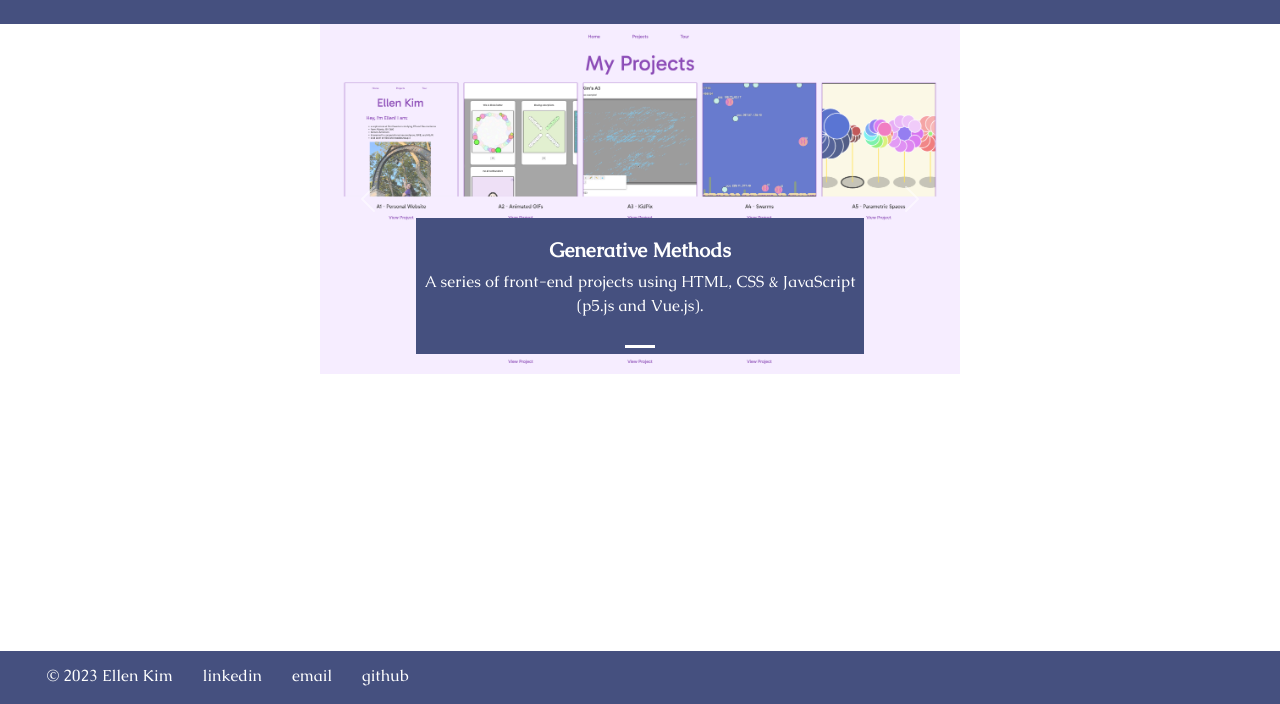
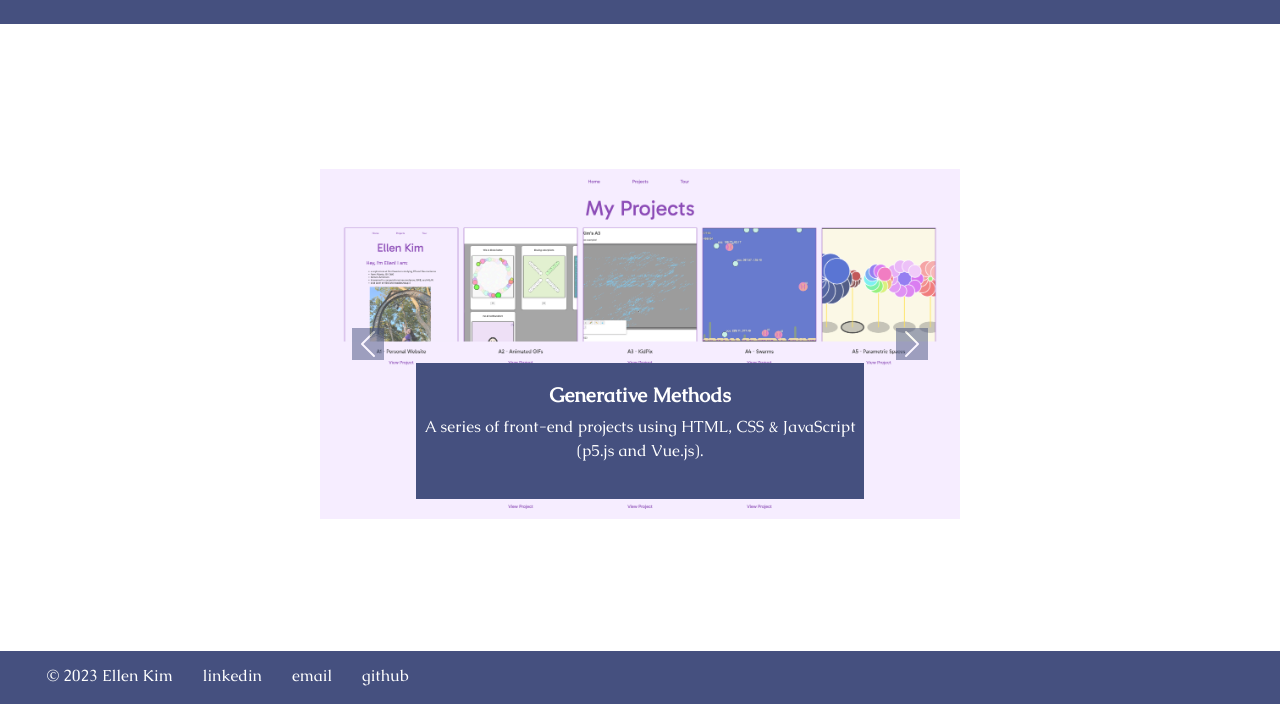
Before and after one commit to ellennkim/ellennkim.github.io, a plain HTML site: page projects.html in a window 1280 px wide. Shown: the part 96-800 px from the top of the page. Drawn offline with nearby package versions, Linux system fonts and the light colour scheme.

Commit message:
Updated projects

```diff
--- a/projects.html
+++ b/projects.html
@@ -33,14 +33,17 @@
 
                 <!-- Project 1 - Generative Methods-->
                 <div class="carousel-item active">
-                    <img src="assets/gen-methods.png" class="d-block w-100 img-fluid" alt="Project 1">
+                    <img src="assets/gen-methods.png" class="d-block w-100 img-fluid" alt="Generative Methods">
+                    <a href="https://github.com/ellennkim/generative-methods">
                     <div class="carousel-caption d-none d-md-block">
-                        <h5 class="carousel-title">Generative Methods</h5>
-                        <p>A series of front-end projects using HTML, CSS & JavaScript (p5.js and Vue.js).</p>
+                            <h5 class="carousel-title">Generative Methods</h5>
+                            <p>A series of front-end projects using HTML, CSS & JavaScript (p5.js and Vue.js).</p>
                     </div>
+                    </a>
                 </div>
 
                 <!-- more projects here
+                Project 2 - Anagrams Solver
                 <div class="carousel-item">
                     <img src="project2.jpg" class="d-block w-100" alt="Project 2">
                     <div class="carousel-caption d-none d-md-block">
@@ -50,15 +53,14 @@
                 </div>
                 -->
 
-
             </div>
 
             <!-- Carousel Controls -->
-            <button class="carousel-control-prev" type="button" data-bs-target="#projectCarousel" data-bs-slide="prev" data-bs-theme="dark">
+            <button class="carousel-control-prev" type="button" data-bs-target="#projectCarousel" data-bs-slide="prev">
                 <span class="carousel-control-prev-icon" aria-hidden="true"></span>
                 <span class="visually-hidden">Previous</span>
             </button>
-            <button class="carousel-control-next" type="button" data-bs-target="#projectCarousel" data-bs-slide="next" data-bs-theme="dark">
+            <button class="carousel-control-next" type="button" data-bs-target="#projectCarousel" data-bs-slide="next">
                 <span class="carousel-control-next-icon" aria-hidden="true"></span>
                 <span class="visually-hidden">Next</span>
             </button>
--- a/styles.css
+++ b/styles.css
@@ -161,15 +161,23 @@ nav ul li a:hover {
     font-weight: bold;
 }
 
-/* Custom styles for carousel slides */
 .carousel-item img {
-    max-height: 50%; /* Adjust the maximum height as needed */
+    max-height: 50%;
     opacity: 70%;
     margin: auto;
 }
 
-/* Optionally adjust the carousel container size */
 .carousel {
     max-width: 50%;
-    margin: auto; /* Center the carousel on the page */
+    margin: auto;
+    border: 2px var(--main-color);
+    display: flex;
+    justify-content: center;
+    align-items: center;
+    height: 80vh;
 }
+
+.carousel-control-prev-icon,
+.carousel-control-next-icon {
+    background-color: var(--main-color); /* Set the desired arrow color */
+}
```
